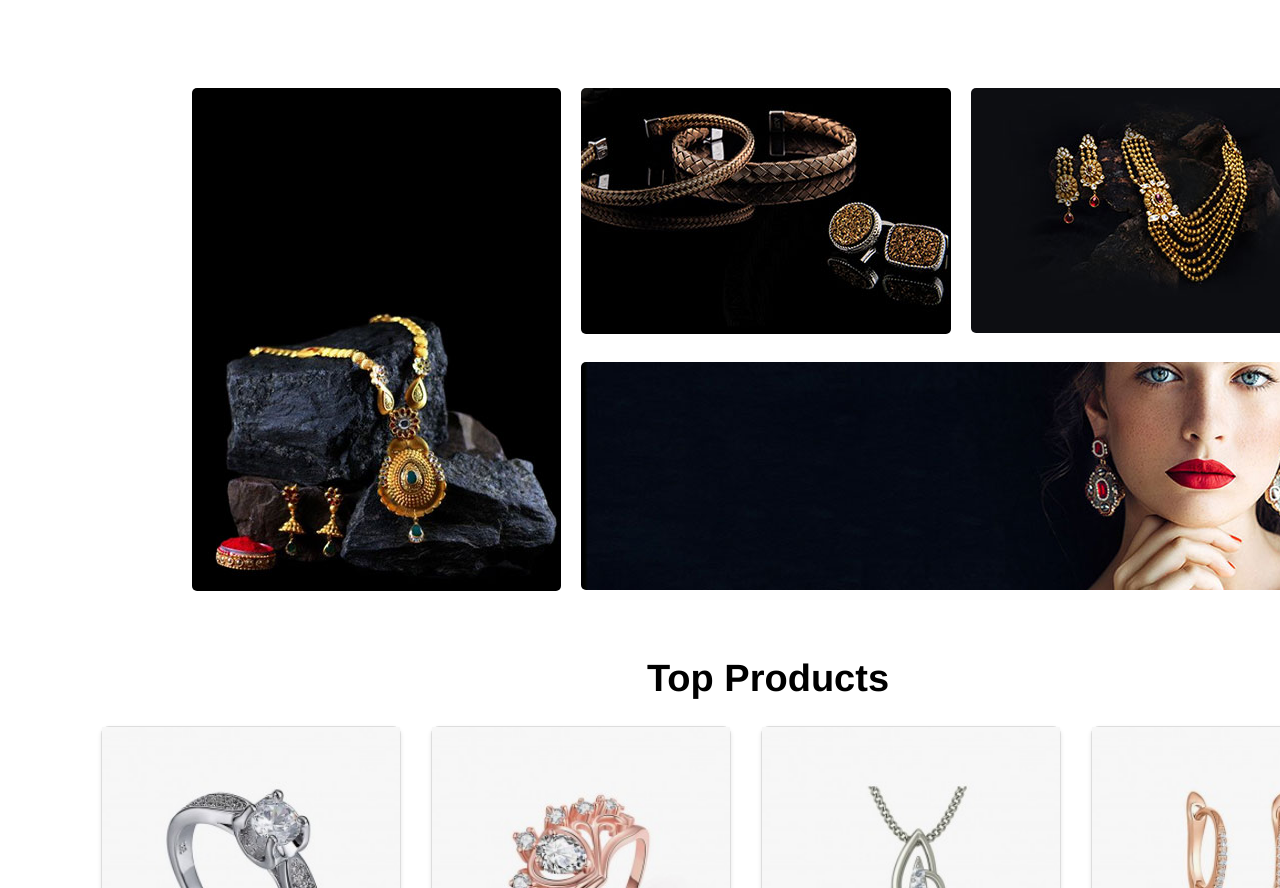
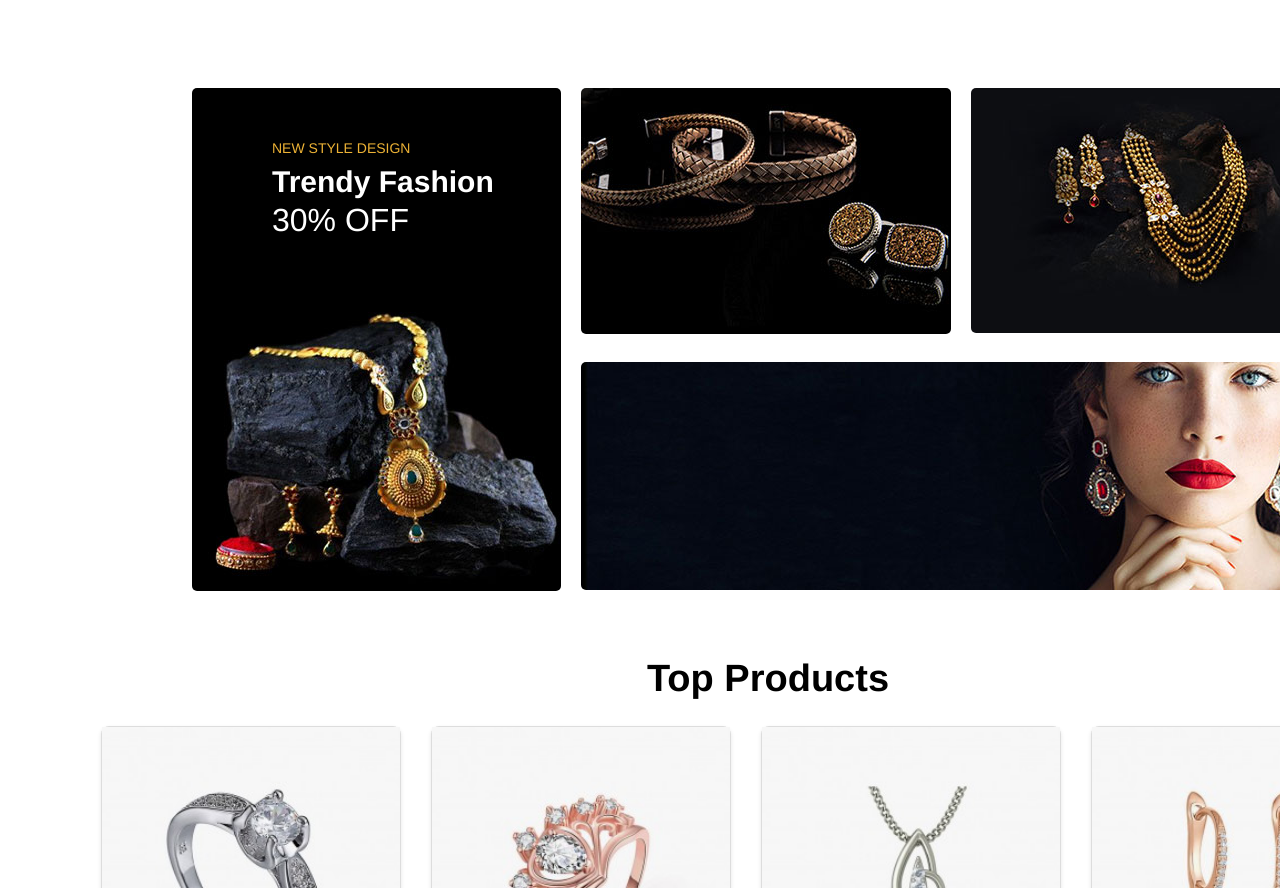
Before and after one commit to Sonu-Subedi/Webtuned_project, a React (Vite) app: page /contact in a window 1280 px wide. Shown: the part 898-1786 px from the top of the page. Built offline with nearby package versions, Linux system fonts and the light colour scheme.

Commit message:
Add bannertext

```diff
--- a/src/assets/sass/components/_layout.scss
+++ b/src/assets/sass/components/_layout.scss
@@ -86,3 +86,35 @@ body {
   font-weight: bold;
   transition: opacity 0.3s;
 }
+
+.banner-left-images {
+  position: relative;
+
+  .bannertext {
+    position: absolute;
+    top: 50px;
+    left: 80px;
+    color: white;
+    display: flex;
+    flex-direction: column;
+    gap: 5px;
+
+    .bannertext1 {
+      font-size: 14px;
+      color: #ecb235;
+      text-transform: uppercase;
+    }
+
+    .bannertext2 {
+      font-weight: 700;
+      font-size: 30px;
+      line-height: 35px;
+    }
+
+    .bannertext3 {
+      font-size: 32px;
+      line-height: 32px;
+      text-transform: uppercase;
+    }
+  }
+}
--- a/src/components/Content.jsx
+++ b/src/components/Content.jsx
@@ -7,9 +7,17 @@ import {
 
 const Content = () => {
   return (
+    <>
       <div className="content-container">
+        <div className="banner-left-images">
           <div className="image1">
             <img src={bannerimg1} alt="bannerimage" />
+          </div>
+          <div className="bannertext">
+            <span className="bannertext1">New Style Design</span>
+            <span className="bannertext2">Trendy Fashion</span>
+            <span className="bannertext3">30% off</span>
+          </div>
         </div>
         <div className="banner-right-images">
           <div className="banner-rowimages">
@@ -25,6 +33,7 @@ const Content = () => {
           </div>
         </div>
       </div>
+    </>
   );
 };
 
```
Lines whose indentation alone changed are shown as unchanged.
